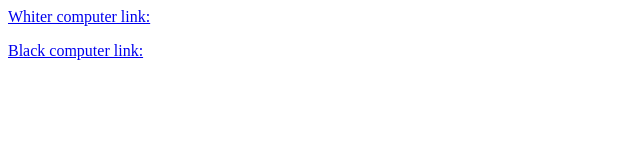
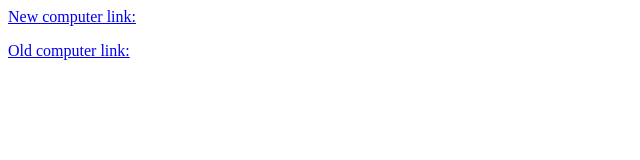
Before and after one commit to Ybernz/Maintenance-and-upgrade-redirect-links, a plain HTML site: page index.html in a window 1280 px wide. Shown: the full height of the page, 0-640 px from the left. Drawn offline with Linux system fonts and the light colour scheme.

Commit message:
index.html

```diff
--- a/index.html
+++ b/index.html
@@ -1,5 +1,5 @@
 <hmtl>
    <body>
    <title> PCs linnks</title>
-   <a href="https://www.google.com/url?sa=i&url=https%3A%2F%2Fwww.reddit.com%2Fr%2FGunpla%2Fcomments%2F105ufuc%2Fheres_one_inside_my_gaming_pc%2F&psig=AOvVaw29FXQTSEoZlz9rX96e8Idz&ust=1721837954192000&source=images&cd=vfe&opi=89978449&ved=0CBIQjhxqFwoTCJi-xbLIvYcDFQAAAAAdAAAAABAT">Whiter computer link:</a></h1>
-  <p> <a href="https://www.google.com/url?sa=i&url=https%3A%2F%2Fbplolinenews.blogspot.com%2F2014%2F05%2Fbuild-your-own-pc.html&psig=AOvVaw29FXQTSEoZlz9rX96e8Idz&ust=1721837954192000&source=images&cd=vfe&opi=89978449&ved=0CBIQjhxqFwoTCJi-xbLIvYcDFQAAAAAdAAAAABAd">Black computer link: </a></p>
+   <a href="https://www.google.com/url?sa=i&url=https%3A%2F%2Fwww.reddit.com%2Fr%2FGunpla%2Fcomments%2F105ufuc%2Fheres_one_inside_my_gaming_pc%2F&psig=AOvVaw29FXQTSEoZlz9rX96e8Idz&ust=1721837954192000&source=images&cd=vfe&opi=89978449&ved=0CBIQjhxqFwoTCJi-xbLIvYcDFQAAAAAdAAAAABAT">New computer link:</a></h1>
+  <p> <a href="https://www.google.com/url?sa=i&url=https%3A%2F%2Fbplolinenews.blogspot.com%2F2014%2F05%2Fbuild-your-own-pc.html&psig=AOvVaw29FXQTSEoZlz9rX96e8Idz&ust=1721837954192000&source=images&cd=vfe&opi=89978449&ved=0CBIQjhxqFwoTCJi-xbLIvYcDFQAAAAAdAAAAABAd">Old computer link: </a></p>
```
